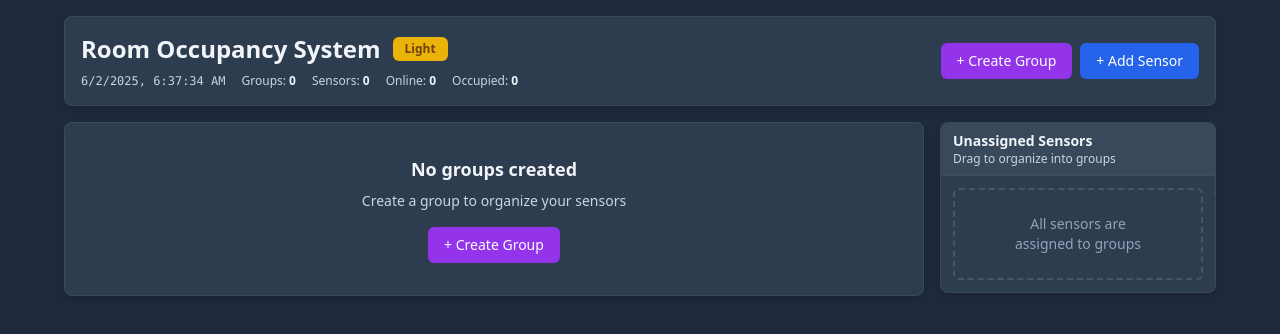
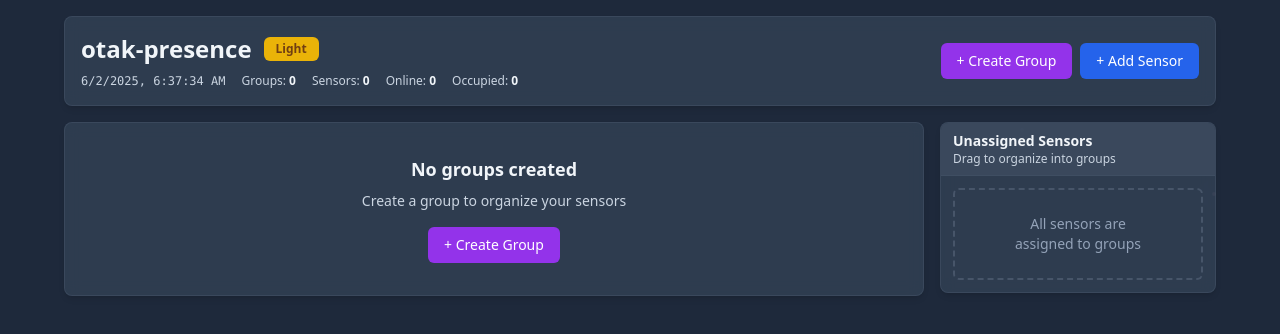
Before and after one commit to tsuyoshi-otake/otak-presence, a plain HTML site: page index.html in a window 1280 px wide. Drawn offline with nearby package versions, Linux system fonts and the light colour scheme.

Commit message:
style: rename Room Occupancy System to otak-presence
Renamed all occurrences of "Room Occupancy System" to "otak-presence"
in README, app.js, and index.html. Updated related localStorage keys
to use the new prefix for consistency. No functional changes made.

```diff
--- a/app.js
+++ b/app.js
@@ -3,9 +3,9 @@ const { useState, useEffect } = React;
 const RoomOccupancySystem = () => {
   // LocalStorage keys
   const STORAGE_KEYS = {
-    sensors: 'room-occupancy-sensors',
-    groups: 'room-occupancy-groups',
-    darkMode: 'room-occupancy-dark-mode'
+    sensors: 'otak-presence-sensors',
+    groups: 'otak-presence-groups',
+    darkMode: 'otak-presence-dark-mode'
   };
 
   // Load data from localStorage
@@ -261,7 +261,7 @@ const RoomOccupancySystem = () => {
         React.createElement('div', { className: "flex justify-between items-center" },
           React.createElement('div', {},
             React.createElement('h1', { className: `text-2xl font-bold ${theme.text} flex items-center gap-3` },
-              'Room Occupancy System',
+              'otak-presence',
               React.createElement('button', {
                 onClick: () => setIsDarkMode(!isDarkMode),
                 className: `px-3 py-1 text-xs rounded-md transition-colors ${
--- a/index.html
+++ b/index.html
@@ -3,7 +3,7 @@
 <head>
     <meta charset="UTF-8">
     <meta name="viewport" content="width=device-width, initial-scale=1.0">
-    <title>Room Occupancy System</title>
+    <title>otak-presence</title>
     <meta name="description" content="センサーを使った部屋の占有状況を管理するWebアプリケーション">
 
     <!-- Tailwind CSS CDN -->
@@ -148,7 +148,7 @@
                     <div class="min-h-screen bg-gray-50 flex items-center justify-center">
                         <div class="text-center">
                             <div class="animate-spin rounded-full h-12 w-12 border-b-2 border-blue-600 mx-auto mb-4"></div>
-                            <p class="text-gray-600">Room Occupancy System を読み込み中...</p>
+                            <p class="text-gray-600">otak-presence を読み込み中...</p>
                         </div>
                     </div>
                 `;
```
Also changed, not shown: 1 other file.
